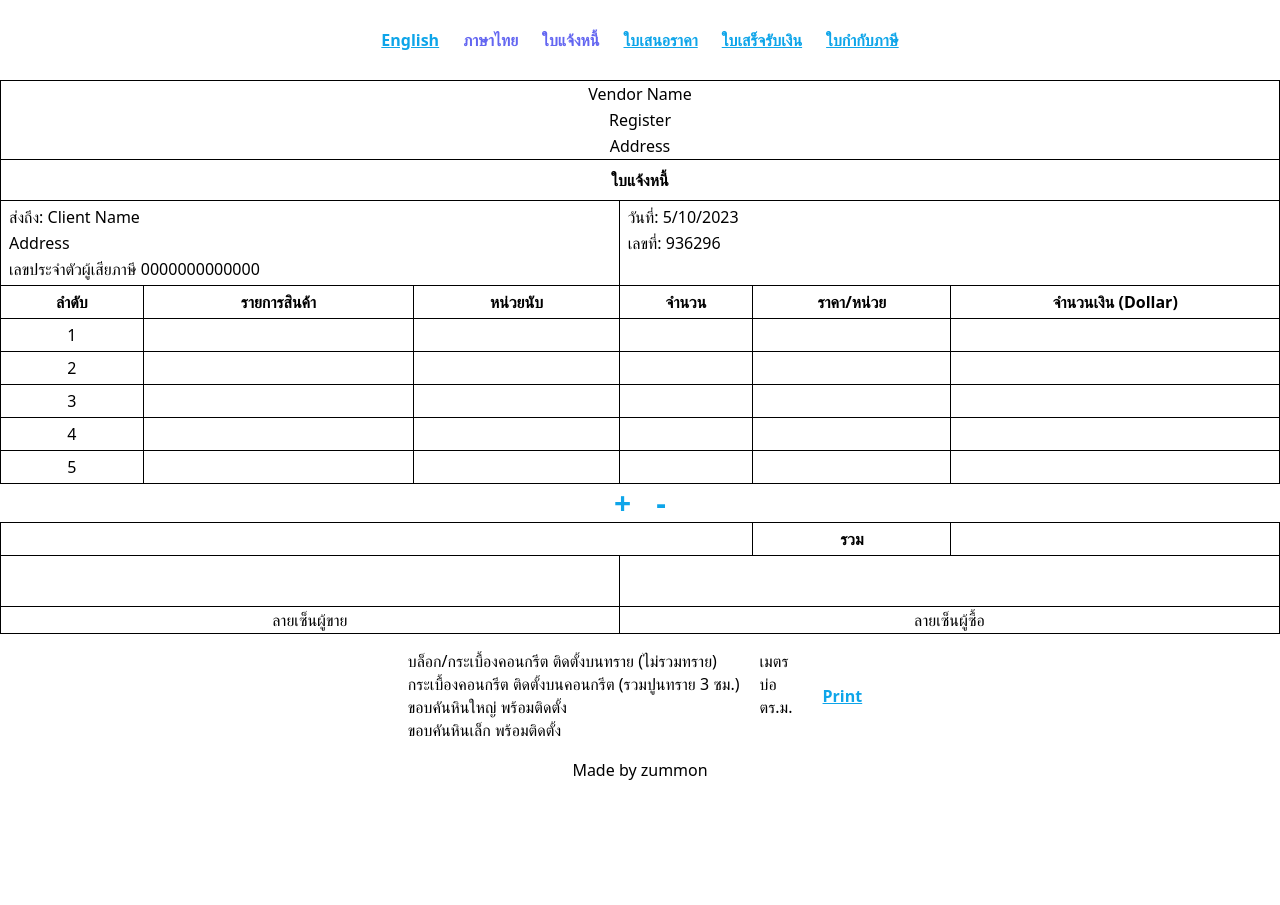
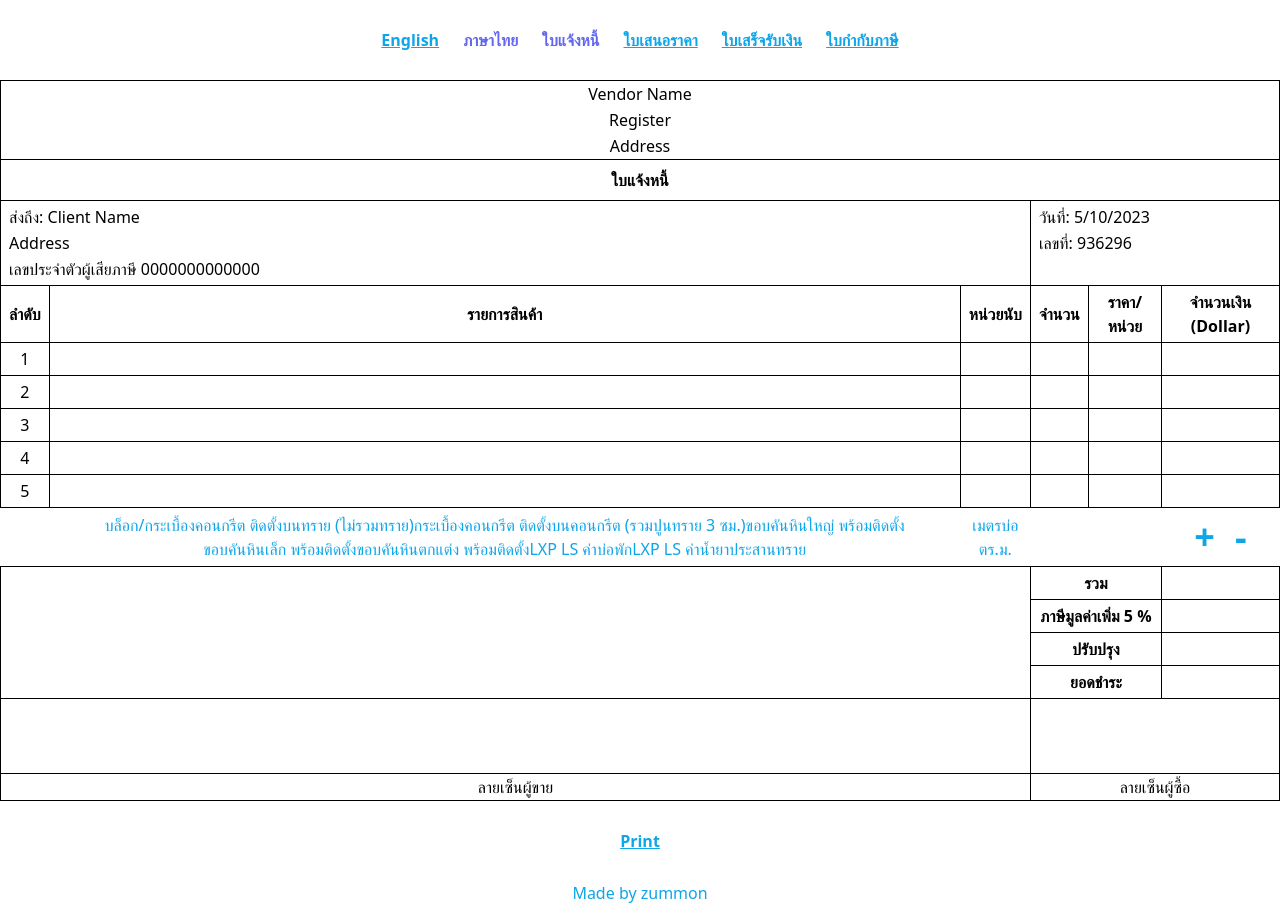
Before and after one commit to zummon/invoice-table, a Svelte app: page / in a window 1280 px wide. Both pictures are taken after a click on the button "ภาษาไทย". Before the commit the page ends 800 px from the top, so only its background shows below. Built offline with nearby package versions, Linux system fonts and the light colour scheme.

Commit message:
Update index.html and App.svelte

```diff
--- a/index.html
+++ b/index.html
@@ -8,12 +8,12 @@
   <body>
     <div id="app"></div>
     <a
-			class="block w-fit mx-auto text-center print:hidden"
-			href="https://zummon.page/"
-			target="_blank"
-		>
-			Made by zummon
-		</a>
+      class="block w-fit mx-auto text-center print:hidden text-sky-500"
+      href="https://zummon.page/"
+      target="_blank"
+    >
+      Made by zummon
+    </a>
     <script type="module" src="/src/main.js"></script>
   </body>
 </html>
--- a/src/App.svelte
+++ b/src/App.svelte
@@ -57,8 +57,6 @@
 			}
 		});
 		q = { ...data[q.lang].q, ...obj };
-
-	//   const searchParams = new URLSearchParams(location.search)
 
 	});
 
@@ -160,16 +158,16 @@
 					<td class="border border-black px-2 py-1" contenteditable="true" bind:textContent={q.itemDesc[index]}></td>
 					<td class="border border-black text-center px-2 py-1" contenteditable="true" bind:textContent={q.itemUnit[index]}></td>
 					<td class="border border-black text-center px-2 py-1" contenteditable="true"
-						on:focus={(e) => e.target.textContent = q.itemQty[index]}
-						on:input={(e) => q.itemQty[index] = e.target.textContent}
-						on:blur={(e) => e.target.textContent = qty(q.itemQty[index])}
+						on:focus={(e) => {e.target.textContent = q.itemQty[index]}}
+						on:input={(e) => {q.itemQty[index] = e.target.textContent}}
+						on:blur={(e) => {e.target.textContent = qty(q.itemQty[index])}}
 					>
 						{qty(q.itemQty[index])}
 					</td>
 					<td class="border border-black text-right px-2 py-1" contenteditable="true"
-						on:focus={(e) => e.target.textContent = q.itemPrice[index]}
-						on:input={(e) => q.itemPrice[index] = e.target.textContent}
-						on:blur={(e) => e.target.textContent = price(q.itemPrice[index])}
+						on:focus={(e) => {e.target.textContent = q.itemPrice[index]}}
+						on:input={(e) => {q.itemPrice[index] = e.target.textContent}}
+						on:blur={(e) => {e.target.textContent = price(q.itemPrice[index])}}
 					>
 						{price(q.itemPrice[index])}
 					</td>
@@ -177,32 +175,112 @@
 				</tr>
 			{/each}
 			<tr class="print:hidden">
-				<td class="text-center" colspan="6">
-					<button class="text-3xl font-bold text-sky-500" on:click={addItem}>+</button>
-					&nbsp;&nbsp;&nbsp;&nbsp;
-					<button class="text-3xl font-bold text-sky-500" on:click={removeItem}>-</button>
+				<td class="text-center"></td>
+				<td class="text-center">
+					{#each data[q.lang].itemsDesc as item, index (`desc-list-${index}`)}
+						<button class="inline text-sky-500 font-medium" on:click={(event) => {
+							let items = q.itemDesc.slice()
+							for (let index = 0; index < items.length; index++) {
+								if (items[index] == '') {
+									q.itemDesc[index] = item
+									break
+								}
+							}
+						}}>
+							{item}
+						</button>
+					{/each}
+				</td>
+				<td class="text-center">
+					{#each data[q.lang].itemsUnit as item, index (`unit-list-${index}`)}
+						<button class="inline text-sky-500 font-medium" on:click={(event) => {
+							let items = q.itemUnit.slice()
+							for (let index = 0; index < items.length; index++) {
+								if (items[index] == '') {
+									q.itemUnit[index] = item
+									break
+								}
+							}
+						}}>
+							{item}
+						</button>
+					{/each}
+				</td>
+				<td class="text-center"></td>
+				<td class="text-center"></td>
+				<td class="text-center">
+					<button class="text-4xl font-bold text-sky-500 p-2" on:click={addItem}>+</button>
+					<button class="text-4xl font-bold text-sky-500 p-2" on:click={removeItem}>-</button>
 				</td>
 			</tr>
 		</tbody>
 		<tfoot class="">
 			<tr class="">
-				<td class="border border-black" colspan="4"></td>
-				<td class="border border-black text-center px-2 py-1 font-bold">{l.totalAmount}</td>
+				<td class="border-l border-t border-black" colspan="3"></td>
+				<td class="border border-black text-center px-2 py-1 font-bold" colspan="2">{l.totalAmount}</td>
 				<td class="border border-black text-right px-2 py-1 font-bold">
 					{price(q.totalAmount)}
 				</td>
 			</tr>
-			<!-- <tr class="">
-				<td class=""></td>
-				<td class=""></td>
-				<td class=""></td>
-				<td class=""></td>
-				<td class=""></td>
-				<td class=""></td>
-			</tr> -->
+			<tr class="">
+				<td class="border-l border-black" colspan="3"></td>
+				<td class="border border-black text-center px-2 py-1 font-bold" colspan="2">
+					<span class="">{l.totalVat}</span>
+					<span class="" contenteditable="true"
+						on:focus={(e) => {e.target.textContent = q.vatRate}}
+						on:input={(e) => {q.vatRate = e.target.textContent}}
+						on:blur={(e) => {e.target.textContent = rate(q.vatRate)}}
+					>
+						{rate(q.vatRate)}
+					</span>
+				</td>
+				<td class="border border-black text-right px-2 py-1 font-bold">
+					{price(q.totalVat)}
+				</td>
+			</tr>
+			{#if q.doc === 'receipt'}
+				<tr class="">
+					<td class="border-l border-black" colspan="3"></td>
+					<td class="border border-black text-center px-2 py-1 font-bold" colspan="2">
+						<span class="">{l.totalWht}</span>
+						<span class="" contenteditable="true"
+							on:focus={(e) => {e.target.textContent = q.whtRate}}
+							on:input={(e) => {q.whtRate = e.target.textContent}}
+							on:blur={(e) => {e.target.textContent = rate(q.whtRate)}}
+						>
+							{rate(q.whtRate)}
+						</span>
+					</td>
+					<td class="border border-black text-right px-2 py-1 font-bold">
+						{price(q.totalWht)}
+					</td>
+				</tr>
+			{/if}
+			<tr class="">
+				<td class="border-l border-black" colspan="3"></td>
+				<td class="border border-black text-center px-2 py-1 font-bold" colspan="2">{l.totalAdjust}</td>
+				<td class="border border-black text-right px-2 py-1 font-bold" contenteditable="true"
+					on:focus={(e) => {e.target.textContent = q.totalAdjust}}
+					on:input={(e) => {q.totalAdjust = e.target.textContent}}
+					on:blur={(e) => {e.target.textContent = price(q.totalAdjust)}}
+				>
+					{price(q.totalAdjust)}
+				</td>
+			</tr>
+			<tr class="">
+				<td class="border-l border-black" colspan="3"></td>
+				<td class="border border-black text-center px-2 py-1 font-bold" colspan="2">{l.totalFinal}</td>
+				<td class="border border-black text-right px-2 py-1 font-bold">
+					{price(q.totalFinal)}
+				</td>
+			</tr>
 			<tr class="text-center">
-				<td class="border border-black" colspan="3" contenteditable="true"><br><br></td>
-				<td class="border border-black" colspan="3" contenteditable="true"><br><br></td>
+				<td class="border border-black" colspan="3" contenteditable="true">
+					<br><br><br>
+				</td>
+				<td class="border border-black" colspan="3" contenteditable="true">
+					<br><br><br>
+				</td>
 			</tr>
 			<tr class="text-center">
 				<td class="border border-black" colspan="3">{l.vendorSign}</td>
@@ -213,34 +291,6 @@
 </div>
 
 <div class="flex flex-wrap justify-center items-center my-4 print:hidden gap-4">
-	<select class="" multiple on:change={(event) => {
-		const value = event.target.value
-		let items = q.itemDesc.slice()
-		for (let index = 0; index < items.length; index++) {
-			if (items[index] == '') {
-				q.itemDesc[index] = value
-				break
-			}
-		}
-	}}>
-		{#each data[q.lang].itemsDesc as item,index (`desc-list-${index}`)}
-			<option class="" value={item}>{item}</option>
-		{/each}
-	</select>
-	<select class="" multiple on:change={(event) => {
-		const value = event.target.value
-		let items = q.itemUnit.slice()
-		for (let index = 0; index < items.length; index++) {
-			if (items[index] == '') {
-				q.itemUnit[index] = value
-				break
-			}
-		}
-	}}>
-		{#each data[q.lang].itemsUnit as item,index (`unit-list-${index}`)}
-			<option class="" value={item}>{item}</option>
-		{/each}
-	</select>
 	<button class="p-3 font-bold text-sky-500 underline" on:click={() => {window.print()}}>
 		Print
 	</button>
```
Lines whose indentation alone changed are shown as unchanged.
